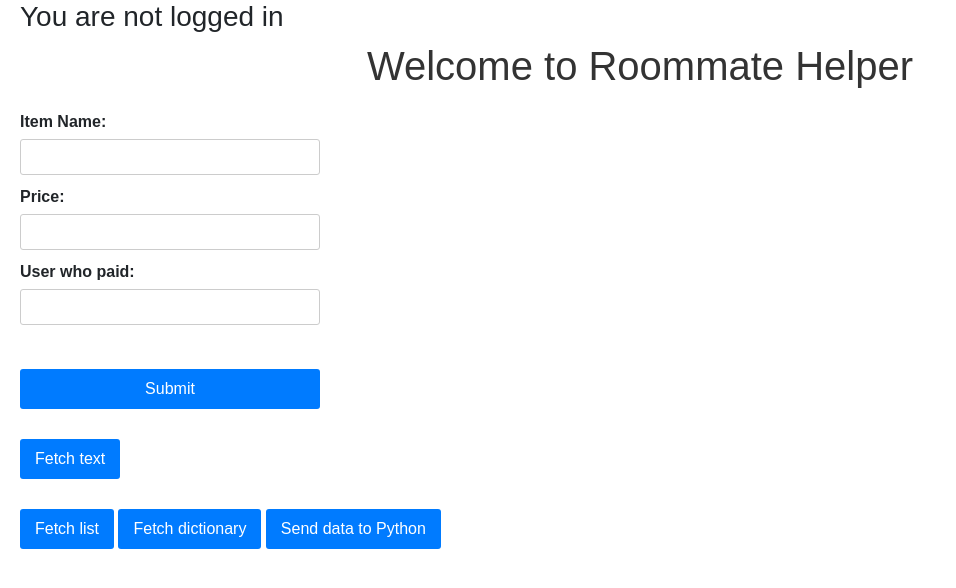
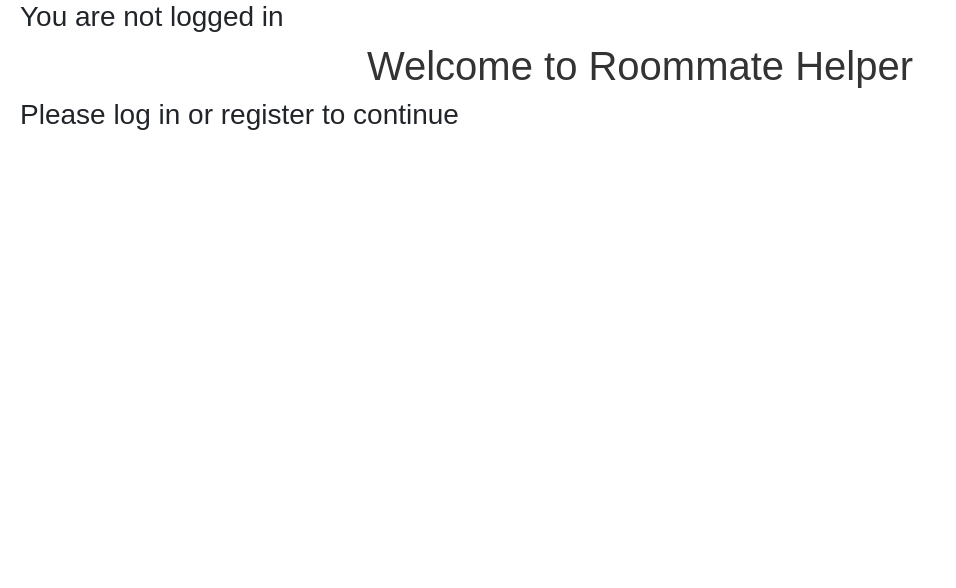
Before and after one commit to beknobloch/Roommate-Helper, a Flask app: page / in a window 1280 px wide. Shown: the part 72-660 px from the top of the page, without its empty margins (0-956 px from the left). Run offline with Flask 3, Linux system fonts and the light colour scheme.

Commit message:
Refactored homepage to where it shows only what the user uses

```diff
--- a/app.py
+++ b/app.py
@@ -50,9 +50,15 @@ user_items = db.Table('user_items',
 # ------------------ DATABASE STUFF END ------------------ #
 
 
+# ------------------ HOMEPAGE STUFF START ------------------ #
 @app.route('/', methods=['POST', 'GET'])
-def index():  # put application's code here
-    return render_template('index.html')
+def index():
+    users = Users.query.order_by(Users.date_created).all()
+    items = Items.query.order_by(Items.date_created).all()
+    return render_template('index.html', items=items, users=users)
+
+
+# ------------------ HOMEPAGE STUFF END ------------------ #
 
 
 # ------------------ LEDGER/ITEM STUFF START ------------------ #
@@ -132,16 +138,17 @@ def register():
 @app.route('/login', methods=['POST', 'GET'])
 def login():
     if request.method == 'POST':
-        #try:
+        try:
             user = Users.query.filter_by(username=request.form.get("username_login")).first()
             # Check if the password entered is the same as the user's password
             if user.password == request.form.get("password_login"):
                 # Use the login_user method to log in the user
                 login_user(user)
                 users = Users.query.order_by(Users.date_created).all()
-                return render_template('account.html', users=users)
-        # except:
-        #     return 'There was an issue logging into your account'
+                items = Items.query.order_by(Items.date_created).all()
+                return render_template('index.html', users=users, items=items)
+        except:
+            return 'There was an issue logging into your account'
     return render_template('login.html')
 
 
--- a/templates/index.html
+++ b/templates/index.html
@@ -6,94 +6,46 @@
 
 {% block body %}
 <h1>Welcome to Roommate Helper</h1>
-    <!--Example of connecting frontend & backend -->
-    <form id="testForm">
-      <label for="itemNameInput">Item Name:</label>
-      <input type="text" id="itemNameInput" name="itemNameInput">
-      <label for="itemPriceInput">Price:</label>
-      <input type="number" id="itemPriceInput" name="itemPriceInput">
-      <label for="userWhoPaidInput">User who paid:</label>
-      <input type="text" id="userWhoPaidInput" name="userWhoPaidInput">
-        <br>
-      <button type="button" onclick="sendData()">Submit</button>
-    </form>
-    <button id="button1">Fetch text</button>
-    <div id="output1"></div>
-    <button id="button2">Fetch list</button>
-    <button id="button3">Fetch dictionary</button>
-    <button id="sendButton">Send data to Python</button>
-    <div id="output2"></div>
-    <ol id="list"></ol>
-    <h1 id="dict"></h1>
-    <script>
-      // fetches text from python (must be string, dict, int, or tuple)
-      function fetchText() {
-        fetch('/pass_data', {
-          method: 'POST',
-        }).then(response => response.text()).then(result => {
-          document.getElementById('output1').innerText = result;
-        })
-      }
-      // fetches list from python and adds it to a html ordered list
-      function fetchList(func) {
-        fetch(func, {
-            method: 'POST',
-          })
-          // response.json() returns a parsed json object which is treated as an array
-          .then(response => response.json()).then(result => {
-            itemList = document.getElementById("list")
-            itemList.innerHTML = ""
-            for (let i = 0; i < result.length; i++) {
-              itemList.innerHTML += " <li> " + result[i] + " </li>"
-            }
-          })
-      }
-      // fetches dict from python using pass_dict python method
-      function fetchDict() {
-        fetch('/pass_dict', {
-          method: 'POST',
-        }).then(response => response.text()).then(result => {
-          document.getElementById('dict').innerText = result;
-        })
-      }
-      // sends data to python using jquery
-      function sendData() {
-        let dataArray = []
-        /* sends the user input as an array
-        The array contains each attribute of an item object
-        Python uses this data to create a new item and append it to the item list
-        */
-        $('form input').each(function() {
-          dataArray.push($(this).val());
-        })
-        $.ajax({
-          type: 'POST',
-          url: '/retrieveData',
-          contentType: 'application/json;charset=UTF-8',
-          data: JSON.stringify({
-            data: dataArray
-          }),
-          success: function(response) {
-            console.log('Data sent successfully');
-            console.log(response);
-            fetchList('/pass_list')
-          },
-          error: function(error) {
-            console.error('Error sending data');
-            console.error(error);
-          }
-        });
-      }
-      document.getElementById('button1').addEventListener('click', fetchText)
-      document.getElementById('button2').addEventListener('click', function() {
-        fetchList('/pass_list')
-      })
-      document.getElementById('button3').addEventListener('click', fetchDict)
-      fetchList('/pass_list')
-      document.getElementById('sendButton').addEventListener('click', sendData)
-    </script>
-    <!-- Optional Bootstrap JavaScript support -->
-    <script src="https://code.jquery.com/jquery-3.7.1.js" integrity="sha256-eKhayi8LEQwp4NKxN+CfCh+3qOVUtJn3QNZ0TciWLP4=" crossorigin="anonymous"></script>
-    <script src="https://cdn.jsdelivr.net/npm/popper.js@1.14.7/dist/umd/popper.min.js" integrity="sha384-UO2eT0CpHqdSJQ6hJty5KVphtPhzWj9WO1clHTMGa3JDZwrnQq4sF86dIHNDz0W1" crossorigin="anonymous"></script>
-    <script src="https://cdn.jsdelivr.net/npm/bootstrap@4.3.1/dist/js/bootstrap.min.js" integrity="sha384-JjSmVgyd0p3pXB1rRibZUAYoIIy6OrQ6VrjIEaFf/nJGzIxFDsf4x0xIM+B07jRM" crossorigin="anonymous"></script>
+    {% if current_user.is_authenticated %}
+        <h3>Current Items to Pay for</h3>
+        <table>
+            <tr>
+                <th>Item</th>
+                <th>Price</th>
+                <th>Date Created</th>
+                <th>Payer</th>
+                <th>Item Users</th>
+                <th>Actions</th>
+            </tr>
+            {% for item in items %}
+                {% if current_user in item.users and current_user.id != item.payerID%}
+                <tr>
+                    <td>{{ item.itemName }}</td>
+                    <td>{{ item.itemPrice }}</td>
+                    <td>{{ item.date_created.date() }}</td>
+                    <td>
+                        {% for user in users %}
+                            {% if user.id == item.payerID %}
+                                {{ user.username }}
+                                {{ break }}
+                            {% endif %}
+                        {% endfor %}
+                    </td>
+                    <td>
+                        {% for user in item.users %}
+                            {{ user.username }}
+                        {% endfor %}
+                    </td>
+                    <td>
+                        <a href="/pay/{{ item.id }}">Pay</a>
+                        <a href="/deleteItem/{{ item.id }}">Delete</a>
+                    </td>
+                </tr>
+
+                {% endif %}
+        {% endfor %}
+        </table>
+    {% else %}
+       <h3>Please log in or register to continue</h3>
+    {% endif %}
 {% endblock %}
```
Also changed, not shown: instance/test.db.
